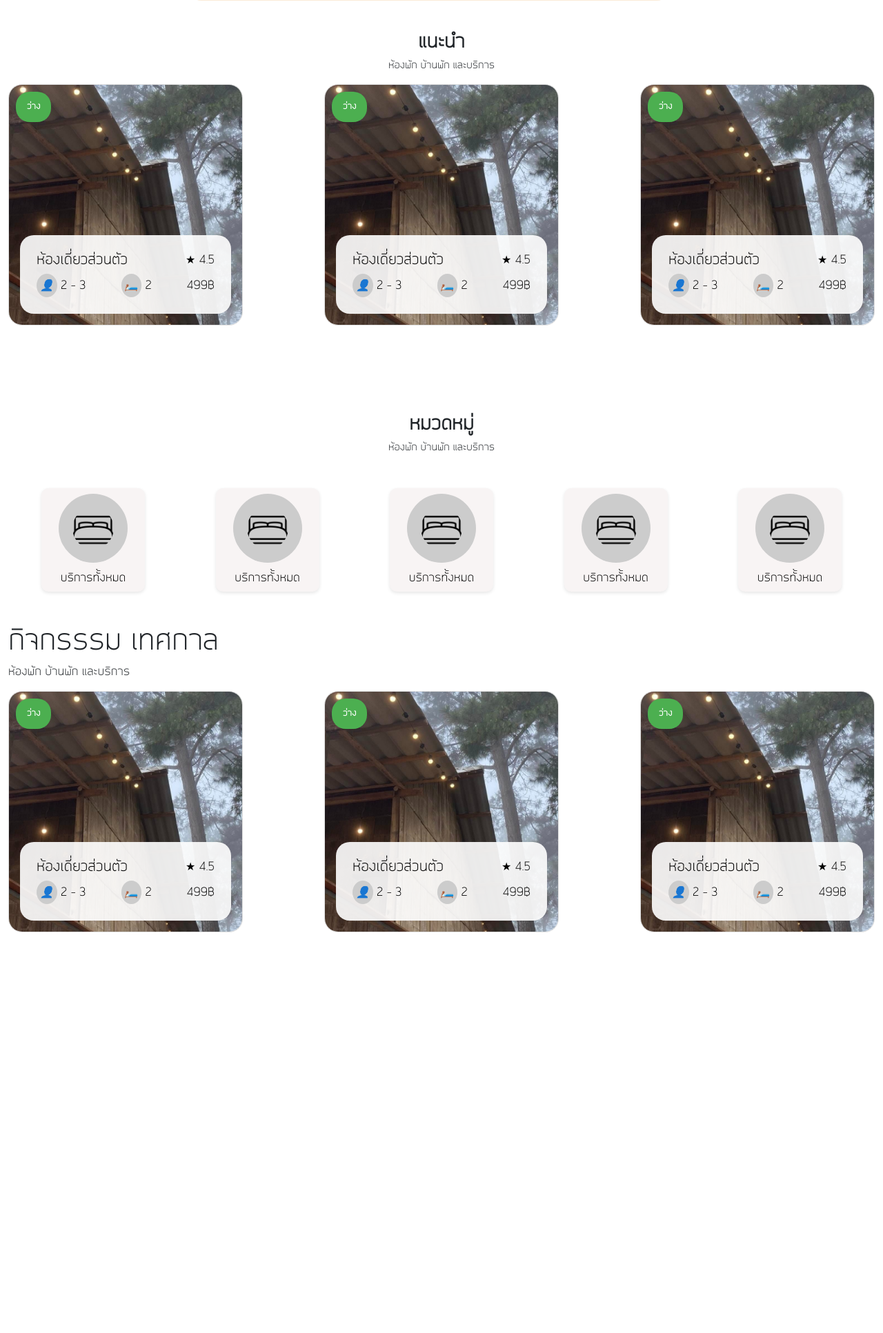
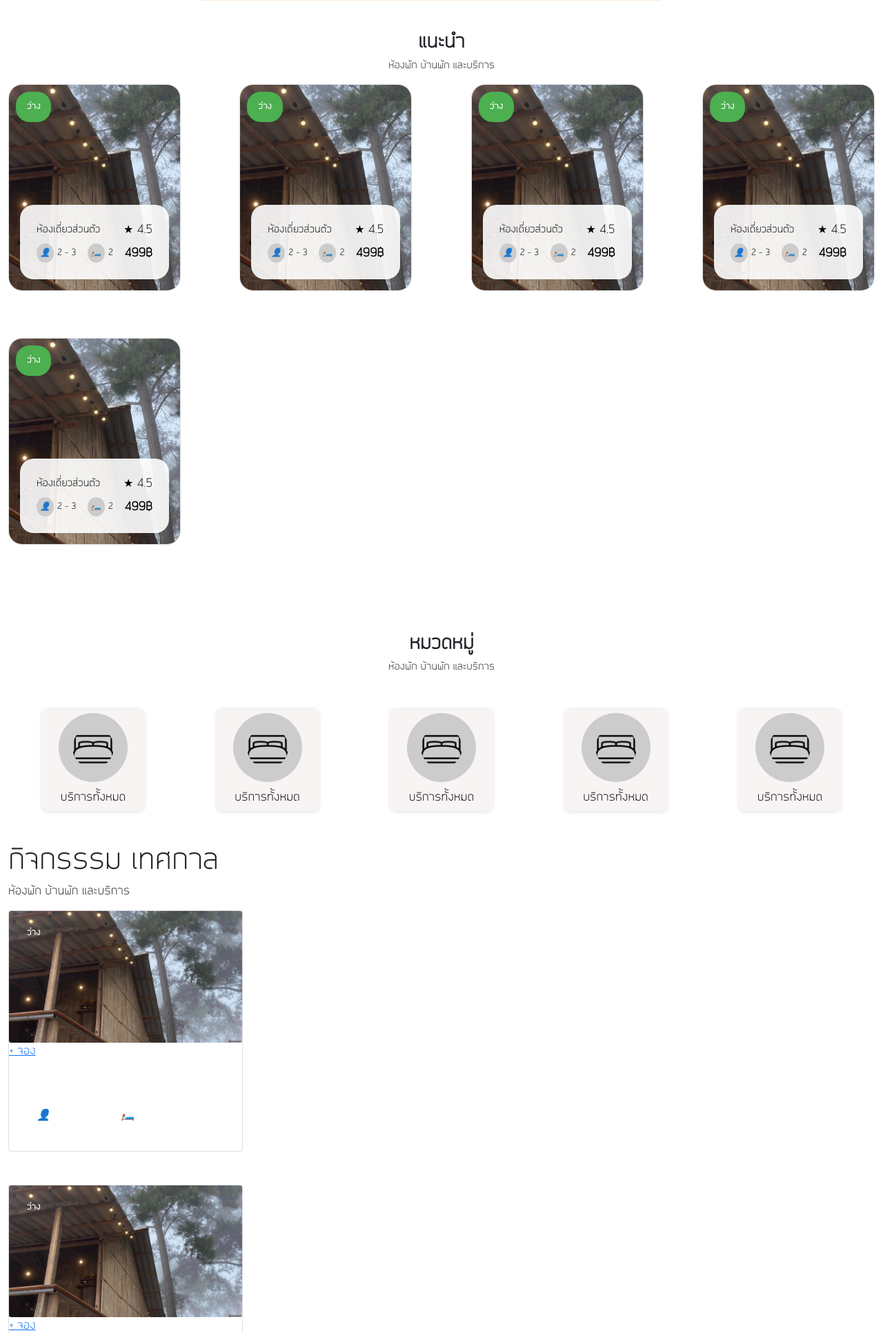
Before and after one commit to Khanchit202/git-baanbuadoi-project, a PHP site: page / in a window 1280 px wide. Shown: the part 481-2414 px from the top of the page at 69% size. Before the commit the page ends 1833 px from the top, so only its background shows below. Run offline with PHP 8.4, Linux system fonts and the light colour scheme; some libraries are stand-ins or nearby versions.

Commit message:
ปรับปรุง

```diff
--- a/card.css
+++ b/card.css
@@ -1,6 +1,4 @@
 .card {
-    width: 340px;
-    height: 350px;
     overflow: hidden;
     position: relative;
     border-radius: 20px;
@@ -30,7 +28,7 @@
     background-color: #ccc;
     border-radius: 50%;
     padding: 5px;
-    margin-right: 5px;
+    margin-right: px;
 }
 
 .card-hover .book-button {
@@ -48,7 +46,7 @@
     color: black;
     border: none;
     border-radius: 5px;
-    font-size: 16px;
+    font-size: 10px;
     font-weight: bold;
     text-align: center;
     line-height: 50px;
--- a/index.php
+++ b/index.php
@@ -7,8 +7,8 @@
     <link href="https://cdn.jsdelivr.net/npm/bootstrap@5.0.2/dist/css/bootstrap.min.css" rel="stylesheet" integrity="sha384-EVSTQN3/azprG1Anm3QDgpJLIm9Nao0Yz1ztcQTwFspd3yD65VohhpuuCOmLASjC" crossorigin="anonymous">
     <link rel="stylesheet" href="tabbar_view/nav_bar.css">
     <link rel="stylesheet" href="style1.css">
-    <link rel="stylesheet" href="card.css">
     <link rel="stylesheet" href="button.css">
+
 
 </head>
 <body>
@@ -32,63 +32,27 @@
             <p>ห้องพัก บ้านพัก และบริการ</p>
         </div>
 
-        <div class="produc_pre">
-            <div class="card position-relative text-white card-hover mb-5" style="width: 340px; height: 350px;">
-                <img src="pre_imag.jpg" class="card-img" alt="Room Image">
-                <span class="badge position-absolute custom-badge p-3" style="top: 10px; left: 10px;">ว่าง</span>
-                <div class="card-img-overlay d-flex flex-column justify-content-end">
-                    <div class="overlay-content p-4">
+        <div class="produc_pre" style="display: flex;flex-wrap: wrap;justify-content: space-between;gap: 20px;">
+        <?php for ($i = 1; $i <= 5; $i++) { ?>
+            <div class="card position-relative text-white card-hover mb-5" style="width: 250px; height: 300px; overflow: hidden; position: relative; border-radius: 20px; margin-bottom: 20px;">
+                <img src="pre_imag.jpg" class="card-img" alt="Room Image" style="height: 100%; object-fit: cover;">
+                <span class="badge position-absolute custom-badge p-3" style="top: 10px; left: 10px; background-color: #4caf50; color: white; border-radius: 20px; padding: 10px;">ว่าง</span>
+                <div class="card-img-overlay d-flex flex-column justify-content-end" style="color: #000;">
+                    <div class="overlay-content p-4" style="background: rgba(255, 255, 255, 0.9); border-radius: 20px;">
                         <div class="d-flex justify-content-between align-items-center mb-2">
-                            <h5 class="card-title m-0">ห้องเดี่ยวส่วนตัว</h5>
+                            <h5 class="card-title m-0" style="font-size: 14px;">ห้องเดี่ยวส่วนตัว</h5>
                             <p class="m-0">★ 4.5</p>
                         </div>
-                        <div class="d-flex justify-content-between align-items-center">
-                            <span class="icon-text"><i class="circle-icon">👤</i> 2 - 3</span>
-                            <span class="icon-text"><i class="circle-icon">🛏️</i> 2</span>
-                            <p class="card-text text-right font-weight-bold">499฿</p>
+                        <div class="d-flex justify-content-between align-items-center" style="font-size: 12px;">
+                            <span class="icon-text" style="display: flex; align-items: center;"><i class="circle-icon" style="background-color: #ccc; border-radius: 50%; padding: 5px; margin-right: 5px;">👤</i> 2 - 3</span>
+                            <span class="icon-text" style="display: flex; align-items: center;"><i class="circle-icon" style="background-color: #ccc; border-radius: 50%; padding: 5px; margin-right: 5px;">🛏️</i> 2</span>
+                            <p class="card-text text-right font-weight-bold" style="font-size: 16px; font-weight: bold;">499฿</p>
                         </div>
                     </div>
                 </div>
-                <a href="index.php" class="book-button">+ จอง</a>
+                <a href="index.php" class="book-button" style="display: none;">+ จอง</a>
             </div>
-
-            <div class="card position-relative text-white card-hover mb-5" style="width: 340px; height: 350px;">
-                <img src="pre_imag.jpg" class="card-img" alt="Room Image">
-                <span class="badge position-absolute custom-badge p-3" style="top: 10px; left: 10px;">ว่าง</span>
-                <div class="card-img-overlay d-flex flex-column justify-content-end">
-                    <div class="overlay-content p-4">
-                        <div class="d-flex justify-content-between align-items-center mb-2">
-                            <h5 class="card-title m-0">ห้องเดี่ยวส่วนตัว</h5>
-                            <p class="m-0">★ 4.5</p>
-                        </div>
-                        <div class="d-flex justify-content-between align-items-center">
-                            <span class="icon-text"><i class="circle-icon">👤</i> 2 - 3</span>
-                            <span class="icon-text"><i class="circle-icon">🛏️</i> 2</span>
-                            <p class="card-text text-right font-weight-bold">499฿</p>
-                        </div>
-                    </div>
-                </div>
-                <a href="index.php" class="book-button">+ จอง</a>
-            </div>
-
-            <div class="card position-relative text-white card-hover mb-5" style="width: 340px; height: 350px;">
-                <img src="pre_imag.jpg" class="card-img" alt="Room Image">
-                <span class="badge position-absolute custom-badge p-3" style="top: 10px; left: 10px;">ว่าง</span>
-                <div class="card-img-overlay d-flex flex-column justify-content-end">
-                    <div class="overlay-content p-4">
-                        <div class="d-flex justify-content-between align-items-center mb-2">
-                            <h5 class="card-title m-0">ห้องเดี่ยวส่วนตัว</h5>
-                            <p class="m-0">★ 4.5</p>
-                        </div>
-                        <div class="d-flex justify-content-between align-items-center">
-                            <span class="icon-text"><i class="circle-icon">👤</i> 2 - 3</span>
-                            <span class="icon-text"><i class="circle-icon">🛏️</i> 2</span>
-                            <p class="card-text text-right font-weight-bold">499฿</p>
-                        </div>
-                    </div>
-                </div>
-                <a href="index.php" class="book-button">+ จอง</a>
-            </div>
+        <?php } ?>
         </div>
 
         <div id="title">
```
